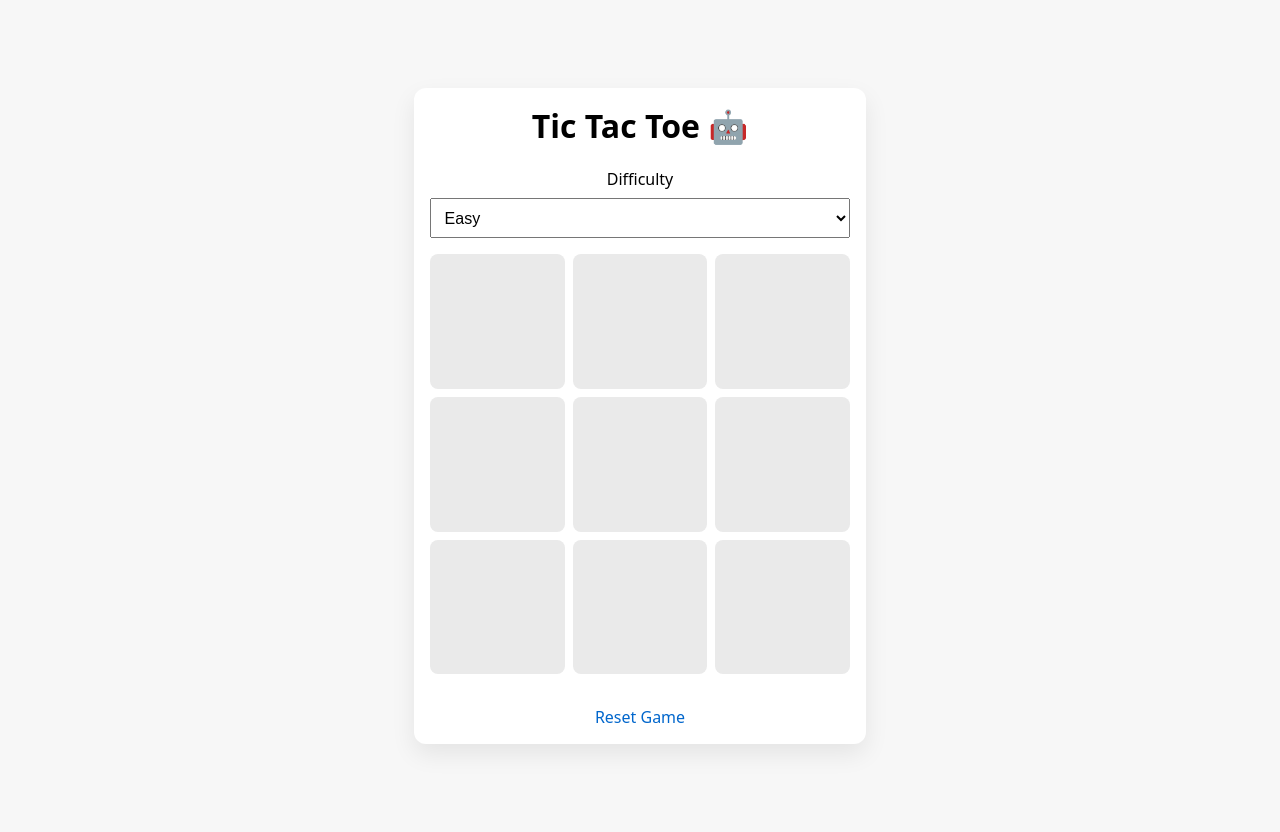
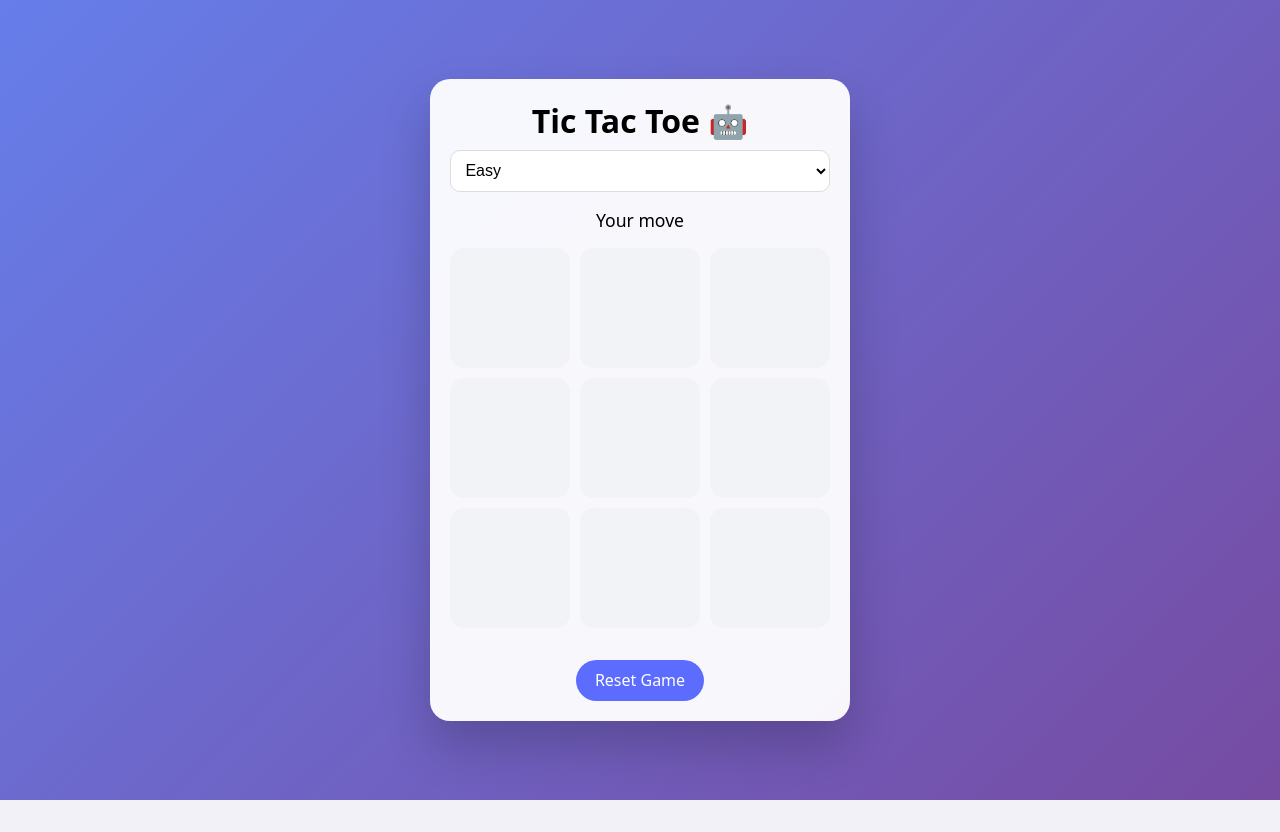
Before and after one commit to Sanskar57-coder/Tic-Tac-Toe, a Flask app: page / in a window 1280 px wide. After the commit the page ends 800 px from the top, so only its background shows below. Run offline with Flask 3, Linux system fonts and the light colour scheme.

Commit message:
Enhanced UI

```diff
--- a/templates/index.html
+++ b/templates/index.html
@@ -3,92 +3,134 @@
 <head>
     <meta charset="UTF-8" />
     <meta name="viewport" content="width=device-width, initial-scale=1.0" />
-
     <title>Tic Tac Toe AI</title>
 
     <style>
         :root {
-            --cell-size: min(28vw, 100px);
+            --bg: linear-gradient(135deg, #667eea, #764ba2);
+            --card-bg: rgba(255, 255, 255, 0.95);
+            --cell-bg: #f1f3f6;
+            --cell-hover: #e4e7ec;
+            --primary: #5b6cff;
+            --x-color: #ff5c5c;
+            --o-color: #4f9cff;
+        }
+
+        * {
+            box-sizing: border-box;
         }
 
         body {
+            margin: 0;
+            min-height: 100vh;
+            background: var(--bg);
             font-family: system-ui, -apple-system, BlinkMacSystemFont, sans-serif;
-            margin: 0;
+            display: flex;
+            align-items: center;
+            justify-content: center;
             padding: 1rem;
-            display: flex;
-            justify-content: center;
-            align-items: center;
-            min-height: 100vh;
-            background: #f7f7f7;
         }
 
-        .container {
+        .card {
             width: 100%;
             max-width: 420px;
-            background: white;
-            padding: 1rem;
-            border-radius: 12px;
-            box-shadow: 0 10px 25px rgba(0, 0, 0, 0.08);
+            background: var(--card-bg);
+            border-radius: 20px;
+            padding: 1.25rem;
+            box-shadow: 0 25px 50px rgba(0, 0, 0, 0.2);
             text-align: center;
         }
 
         h1 {
-            margin-top: 0;
+            margin: 0 0 0.5rem;
+            font-size: clamp(1.6rem, 5vw, 2rem);
+        }
+
+        .difficulty {
+            margin: 0.5rem 0 1rem;
+        }
+
+        select {
+            width: 100%;
+            padding: 0.65rem;
+            font-size: 1rem;
+            border-radius: 10px;
+            border: 1px solid #ddd;
+            background: white;
+        }
+
+        .status {
+            margin: 0.75rem 0;
+            font-size: 1.1rem;
+            font-weight: 500;
         }
 
         .board {
             display: grid;
             grid-template-columns: repeat(3, 1fr);
-            gap: 0.5rem;
+            gap: 0.6rem;
             margin: 1rem 0;
         }
 
-        button.cell {
-            width: 100%;
+        .cell {
             aspect-ratio: 1 / 1;
-            font-size: clamp(2rem, 6vw, 3rem);
             border: none;
-            border-radius: 8px;
-            background: #eaeaea;
+            border-radius: 14px;
+            background: var(--cell-bg);
+            font-size: clamp(2.2rem, 7vw, 3rem);
+            font-weight: 600;
             cursor: pointer;
+            transition: transform 0.08s ease, background 0.15s ease;
             touch-action: manipulation;
         }
 
-        button.cell:disabled {
-            background: #d1d1d1;
-            cursor: not-allowed;
+        .cell:active {
+            transform: scale(0.97);
         }
 
-        select {
-            width: 100%;
-            padding: 0.6rem;
-            font-size: 1rem;
-            margin-top: 0.5rem;
+        .cell:hover:not(:disabled) {
+            background: var(--cell-hover);
         }
 
-        a {
+        .cell:disabled {
+            opacity: 0.85;
+            cursor: default;
+        }
+
+        .cell.X {
+            color: var(--x-color);
+        }
+
+        .cell.O {
+            color: var(--o-color);
+        }
+
+        .reset {
             display: inline-block;
             margin-top: 1rem;
+            padding: 0.6rem 1.2rem;
+            border-radius: 999px;
+            background: var(--primary);
+            color: white;
             text-decoration: none;
-            color: #0066cc;
+            font-weight: 500;
         }
 
-        @media (hover: hover) {
-            button.cell:hover:not(:disabled) {
-                background: #dcdcdc;
+        @media (hover: none) {
+            .cell:hover {
+                background: var(--cell-bg);
             }
         }
     </style>
 </head>
 
 <body>
-<div class="container">
+<div class="card">
 
     <h1>Tic Tac Toe 🤖</h1>
 
-    <form method="post">
-        <label for="difficulty">Difficulty</label>
-        <select id="difficulty" name="difficulty" onchange="this.form.submit()">
+    <form method="post" class="difficulty">
+        <select name="difficulty" onchange="this.form.submit()">
             <option value="easy" {% if difficulty == "easy" %}selected{% endif %}>Easy</option>
             <option value="medium" {% if difficulty == "medium" %}selected{% endif %}>Medium</option>
             <option value="hard" {% if difficulty == "hard" %}selected{% endif %}>Hard</option>
@@ -96,18 +138,24 @@
     </form>
 
     {% if winner %}
-        {% if winner == "Draw" %}
-            <h2>🤝 It's a Draw</h2>
-        {% else %}
-            <h2>🏆 {{ winner }} Wins</h2>
-        {% endif %}
+        <div class="status">
+            {% if winner == "Draw" %}
+                🤝 It’s a Draw
+            {% else %}
+                🏆 {{ winner }} Wins
+            {% endif %}
+        </div>
+    {% else %}
+        <div class="status">
+            Your move
+        </div>
     {% endif %}
 
     <form method="post">
         <div class="board">
             {% for cell in board %}
                 <button
-                    class="cell"
+                    class="cell {{ cell }}"
                     type="submit"
                     name="move"
                     value="{{ loop.index0 }}"
@@ -119,7 +167,7 @@
         </div>
     </form>
 
-    <a href="{{ url_for('reset') }}">Reset Game</a>
+    <a href="{{ url_for('reset') }}" class="reset">Reset Game</a>
 
 </div>
 </body>
```
